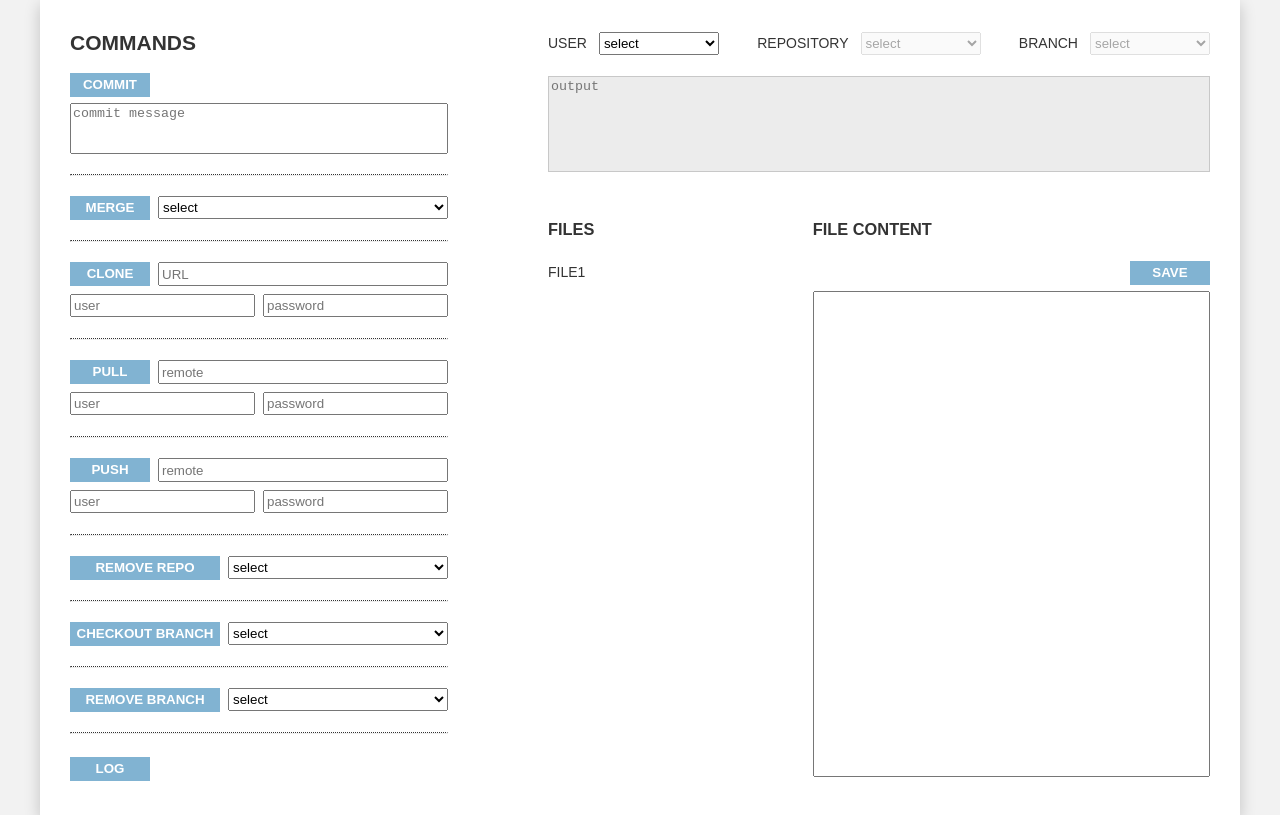
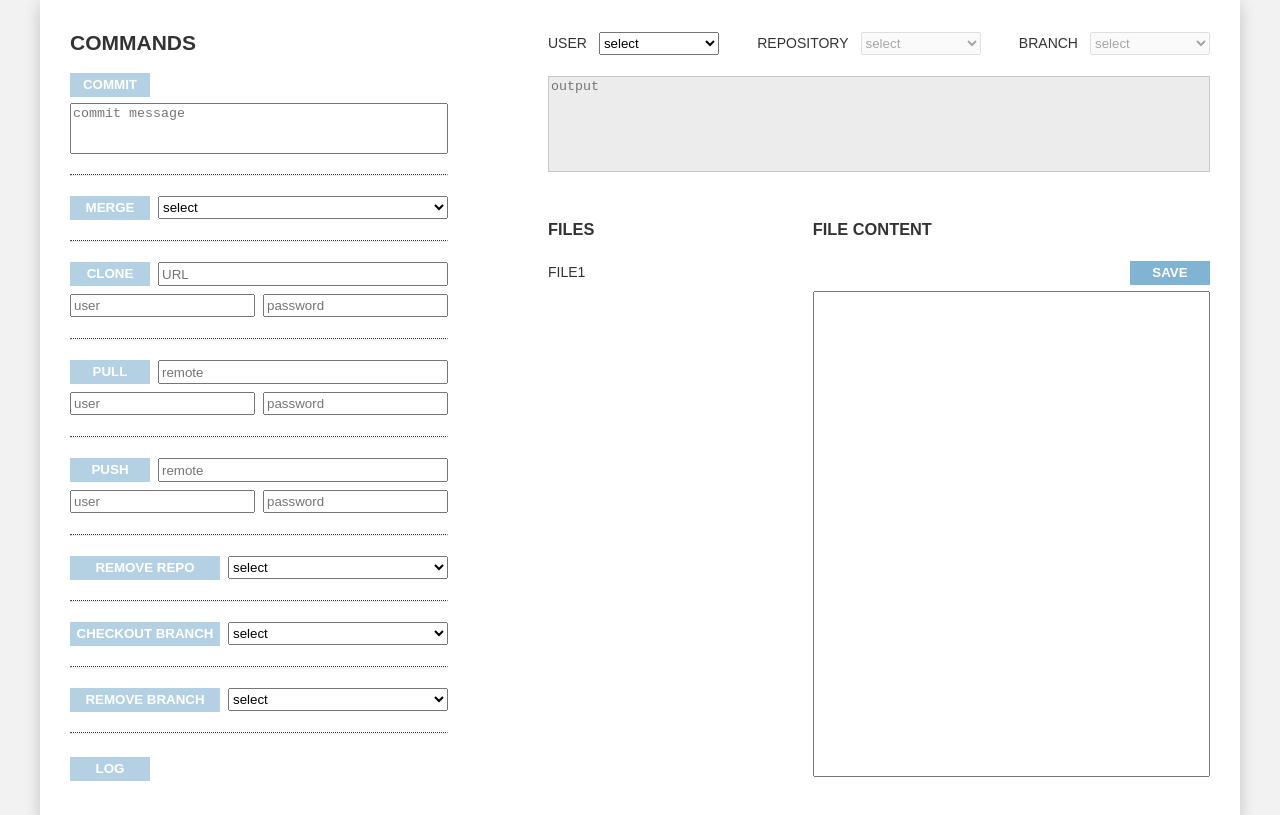
Before and after one commit to ujent/go-git-app, a React (Create React App) app in the folder app/: page / in a window 1280 px wide. Built offline with nearby package versions, Linux system fonts and the light colour scheme.

Commit message:
Add commands props

```diff
--- a/app/src/App.css
+++ b/app/src/App.css
@@ -90,14 +90,18 @@ input[type='radio'].visually-hidden {
   min-width: 150px;
 }
 
-.button:focus,
-.button:hover {
+.button:focus:not([disabled]),
+.button:hover:not([disabled]) {
   background-color: #669ec0;
 }
 
-.button:active {
+.button:active:not([disabled]) {
   color: rgba(255, 255, 255, 0.3);
   background-color: #5496bd;
+}
+
+.button:disabled {
+  opacity: 0.6;
 }
 
 .commands-list {
--- a/app/src/components/Commands.js
+++ b/app/src/components/Commands.js
@@ -11,20 +11,25 @@ import RemoveBranch from "./commands/RemoveBranch"
 import Log from "./commands/Log"
 
 const Commands = props => {
+    const { repositories, branches, currentUser, currentRepo, currentBranch } = props;
+    const isBaseAvailable = currentUser !== "" && currentRepo !== "" && currentBranch !== "";
+    const canCommit = currentUser !== "" && currentRepo !== "";
+    const canCheckoutBranch = currentUser !== "" && currentRepo !== "";
+    const canRemoveBranch = currentUser !== "" && currentRepo !== "";
 
     return (
         <section className="commands">
             <h2>Commands</h2>
             <ul className="commands-list">
-                <Commit action={props.handleCommit} />
-                <Merge action={props.handleMerge} branches={props.branches} />
-                <Clone action={props.handleClone} />
-                <Pull action={props.handlePull} />
-                <Push action={props.handlePush} />
-                <RemoveRepo action={props.handleRemoveRepo} repositories={props.repositories} />
-                <CheckoutBranch action={props.handleCheckoutBranch} branches={props.branches} />
-                <RemoveBranch action={props.handleRemoveBranch} branches={props.branches} />
-                <Log action={props.handleLog} />
+                <Commit action={props.handleCommit} isAvailable={canCommit} />
+                <Merge action={props.handleMerge} branches={branches} isAvailable={isBaseAvailable} />
+                <Clone action={props.handleClone} isAvailable={currentUser !== ""} />
+                <Pull action={props.handlePull} isAvailable={isBaseAvailable} />
+                <Push action={props.handlePush} isAvailable={isBaseAvailable} />
+                <RemoveRepo action={props.handleRemoveRepo} repositories={repositories} isAvailable={currentUser !== ""} />
+                <CheckoutBranch action={props.handleCheckoutBranch} branches={branches} isAvailable={canCheckoutBranch} />
+                <RemoveBranch action={props.handleRemoveBranch} branches={branches} isAvailable={canRemoveBranch} />
+                <Log action={props.handleLog} isAvailable={isBaseAvailable} />
             </ul>
         </section>
     );
--- a/app/src/components/commands/CheckoutBranch.js
+++ b/app/src/components/commands/CheckoutBranch.js
@@ -2,14 +2,22 @@ import React from 'react';
 import '../../App.css';
 
 const CheckoutBranch = props => {
+
+    const branchOptions = props.branches.map(
+        opt => {
+            return (
+                <option key={opt} value={opt}>{opt}</option>
+            );
+        }
+    );
+
     return (
         <li className="command-block">
             <div className="command-block-content">
-                <button type="button" className="button medium-button">Checkout branch</button>
+                <button type="button" className="button medium-button" disabled={!props.isAvailable}>Checkout branch</button>
                 <select placeholder="select" className="command-block-input" defaultValue="">
                     <option value="" disabled hidden>select</option>
-                    <option value="branch1">branch1</option>
-                    <option value="branch2">branch2</option>
+                    {branchOptions}
                 </select>
             </div>
             <hr></hr>
--- a/app/src/components/commands/Clone.js
+++ b/app/src/components/commands/Clone.js
@@ -5,7 +5,7 @@ const Clone = props => {
     return (
         <li>
             <div className="command-block command-block-content">
-                <button type="button" className="button">Clone</button>
+                <button type="button" className="button" disabled={!props.isAvailable}>Clone</button>
                 <input type="text" placeholder="URL" className="command-block-input" />
             </div>
             <div className="credentials">
--- a/app/src/components/commands/Commit.js
+++ b/app/src/components/commands/Commit.js
@@ -5,7 +5,7 @@ const Commit = props => {
 
     return (
         <li className="commit-command">
-            <button type="button" className="button">Commit</button>
+            <button type="button" className="button" disabled={!props.isAvailable}>Commit</button>
             <textarea placeholder="commit message" rows="3"></textarea>
             <hr></hr>
         </li>
--- a/app/src/components/commands/Log.js
+++ b/app/src/components/commands/Log.js
@@ -4,7 +4,7 @@ import '../../App.css';
 const Log = props => {
     return (
         <li>
-            <button type="button" className="button">Log</button>
+            <button type="button" className="button" disabled={!props.isAvailable}>Log</button>
         </li>
     );
 }
--- a/app/src/components/commands/Merge.js
+++ b/app/src/components/commands/Merge.js
@@ -3,14 +3,21 @@ import '../../App.css';
 
 const Merge = props => {
 
+    const branchOptions = props.branches.map(
+        opt => {
+            return (
+                <option key={opt} value={opt}>{opt}</option>
+            );
+        }
+    );
+
     return (
         <li className="command-block">
             <div className="command-block-content">
-                <button type="button" className="button">Merge</button>
+                <button type="button" className="button" disabled={!props.isAvailable}>Merge</button>
                 <select placeholder="branch" className="command-block-input" defaultValue="">
                     <option value="" disabled hidden>select</option>
-                    <option value="branch1">branch1</option>
-                    <option value="branch2">branch2</option>
+                    {branchOptions}
                 </select></div>
 
             <hr></hr>
--- a/app/src/components/commands/Pull.js
+++ b/app/src/components/commands/Pull.js
@@ -5,7 +5,7 @@ const Pull = props => {
     return (
         <li>
             <div className="command-block command-block-content">
-                <button type="button" className="button">Pull</button>
+                <button type="button" className="button" disabled={!props.isAvailable}>Pull</button>
                 <input type="text" placeholder="remote" className="command-block-input" />
             </div>
             <div className="credentials">
--- a/app/src/components/commands/Push.js
+++ b/app/src/components/commands/Push.js
@@ -5,7 +5,7 @@ const Push = props => {
     return (
         <li>
             <div className="command-block command-block-content">
-                <button type="button" className="button">Push</button>
+                <button type="button" className="button" disabled={!props.isAvailable}>Push</button>
                 <input type="text" placeholder="remote" className="command-block-input" />
             </div>
             <div className="credentials">
--- a/app/src/components/commands/RemoveBranch.js
+++ b/app/src/components/commands/RemoveBranch.js
@@ -2,14 +2,22 @@ import React from 'react';
 import '../../App.css';
 
 const RemoveBranch = props => {
+
+    const branchOptions = props.branches.map(
+        opt => {
+            return (
+                <option key={opt} value={opt}>{opt}</option>
+            );
+        }
+    );
+
     return (
         <li className="command-block">
             <div className="command-block-content">
-                <button type="button" className="button medium-button">Remove branch</button>
+                <button type="button" className="button medium-button" disabled={!props.isAvailable}>Remove branch</button>
                 <select placeholder="select" className="command-block-input" defaultValue="">
                     <option value="" disabled hidden>select</option>
-                    <option value="branch1">branch1</option>
-                    <option value="branch2">branch2</option>
+                    {branchOptions}
                 </select>
             </div>
             <hr></hr>
--- a/app/src/components/commands/RemoveRepo.js
+++ b/app/src/components/commands/RemoveRepo.js
@@ -2,14 +2,22 @@ import React from 'react';
 import '../../App.css';
 
 const RemoveRepo = props => {
+
+    const repoOptions = props.repositories.map(
+        opt => {
+            return (
+                <option key={opt} value={opt}>{opt}</option>
+            );
+        }
+    );
+
     return (
         <li className="command-block">
             <div className="command-block-content">
-                <button type="button" className="button medium-button">Remove repo</button>
+                <button type="button" className="button medium-button" disabled={!props.isAvailable}>Remove repo</button>
                 <select placeholder="select" className="command-block-input" defaultValue="">
                     <option value="" disabled hidden>select</option>
-                    <option value="repo1">repo1</option>
-                    <option value="repo2">repo2</option>
+                    {repoOptions}
                 </select>
             </div>
             <hr></hr>
--- a/app/src/containers/CommandsContainer.js
+++ b/app/src/containers/CommandsContainer.js
@@ -6,7 +6,10 @@ import Commands from '../components/Commands';
 const mapStateToProps = (state, ownProps) => {
   return {
     repositories: state.repositories,
-    branches: state.branches
+    branches: state.branches,
+    currentUser: state.settings.currentUser,
+    currentRepo: state.settings.currentRepo,
+    currentBranch: state.settings.currentBranch
   };
 };
 
```
